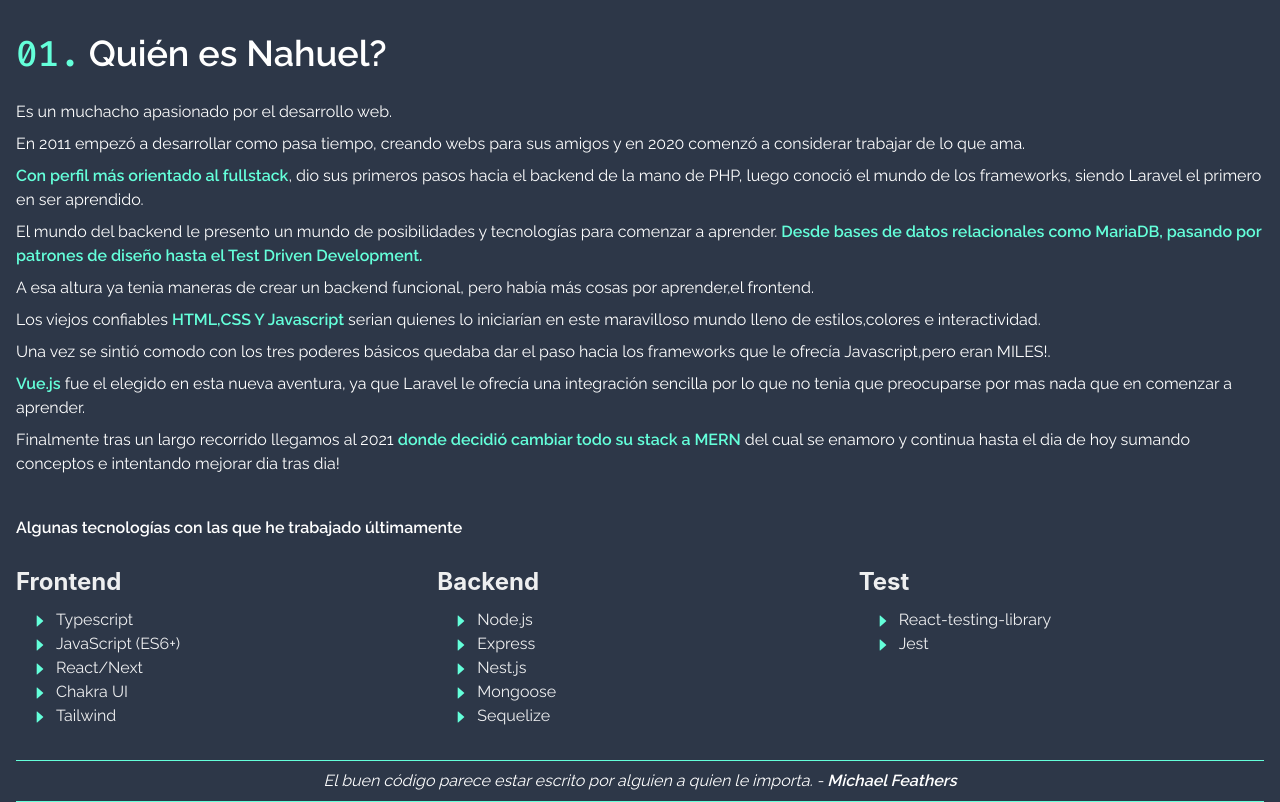
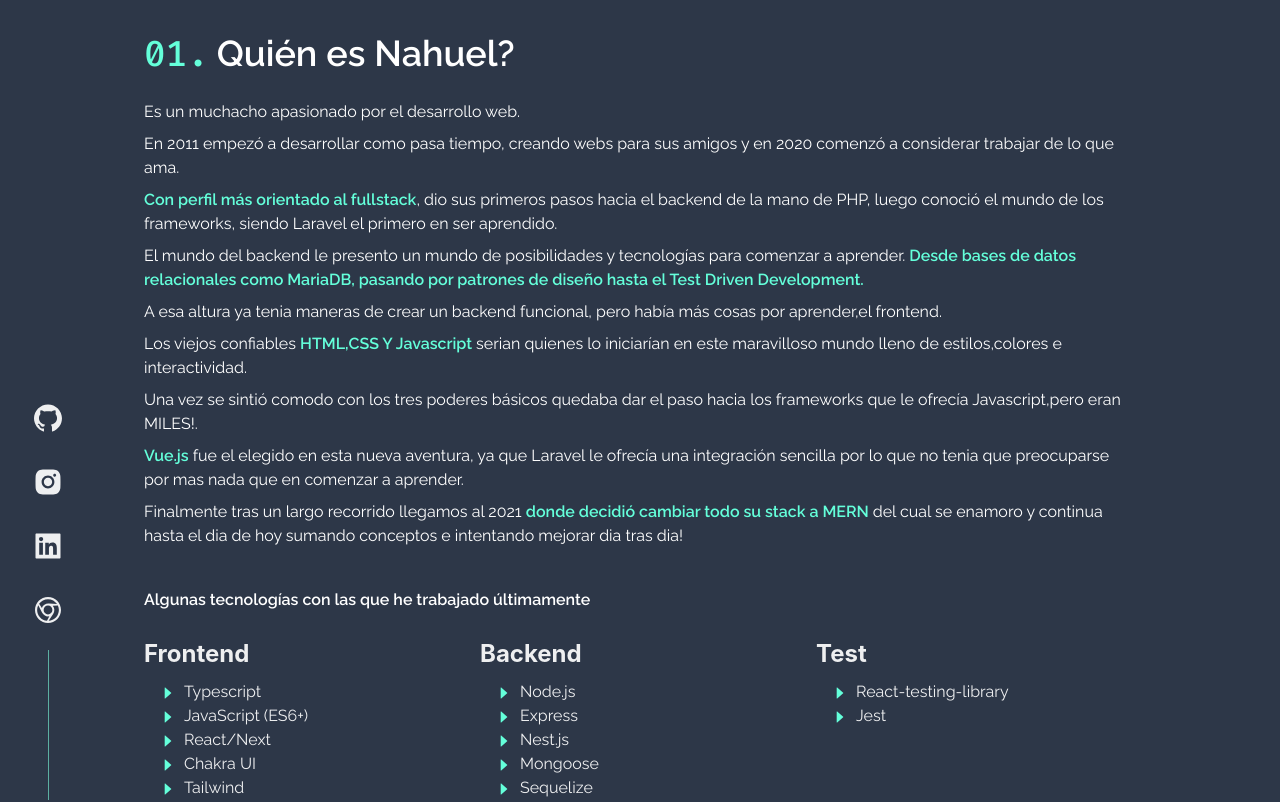
Before and after one commit to nahuelDev23/myPageCv, a Next.js app: page / in a window 1280 px wide. Shown: the top 802 px of the page. Built offline with nearby package versions, Linux system fonts and the light colour scheme.

Commit message:
icons social

```diff
--- a/components/Layout/PublicLayout.tsx
+++ b/components/Layout/PublicLayout.tsx
@@ -1,7 +1,21 @@
-import { Container } from "@chakra-ui/react";
-import React, { FC } from "react";
+import {
+  Center,
+  Container,
+  Divider,
+  Stack,
+  UnorderedList,
+} from "@chakra-ui/react";
+import React, { FC, ReactNode } from "react";
+import {
+  AiFillGithub,
+  AiFillInstagram,
+  AiFillLinkedin,
+  AiOutlineChrome,
+} from "react-icons/ai";
 
 import { IMetadata } from "../../interface";
+import { ItemOfList } from "../ui";
+import { links } from "../../lib/contactLinks.json";
 
 import { HeadComponent } from "./HeadComponent";
 
@@ -10,11 +24,54 @@
   metadata?: IMetadata;
 }
 
+interface Icon {
+  [nameOfIcon: string]: ReactNode;
+}
+
+const icon: Icon = {
+  github: <AiFillGithub aria-label="svg" size="32px" />,
+  linkedin: <AiFillLinkedin aria-label="svg" size="32px" />,
+  instagram: <AiFillInstagram aria-label="svg" size="32px" />,
+  web: <AiOutlineChrome aria-label="svg" size="32px" />,
+};
+
 export const PublicLayout: FC<Props> = ({ children, metadata }) => {
   return (
-    <Container maxWidth="container.xl" position="relative">
-      <HeadComponent metadata={metadata} />
-      {children}
-    </Container>
+    <Stack>
+      <Container maxWidth="container.lg" position="relative">
+        <HeadComponent metadata={metadata} />
+        {children}
+      </Container>
+
+      <Stack
+        alignItems="center"
+        bottom="0"
+        display={{ base: "none", xl: "flex" }}
+        justifyContent="center"
+        left="8"
+        position="fixed"
+      >
+        <UnorderedList
+          alignItems="center"
+          display="flex"
+          flexDir="column"
+          gap="8"
+          justifyContent="center"
+          listStyleType="none"
+          m="0"
+          mb="4"
+          w="100%"
+        >
+          {links.map(({ socialIcon, url }) => (
+            <ItemOfList key={socialIcon} url={url}>
+              {icon[socialIcon]}
+            </ItemOfList>
+          ))}
+        </UnorderedList>
+        <Center height="150px">
+          <Divider bgColor="green.500" orientation="vertical" />
+        </Center>
+      </Stack>
+    </Stack>
   );
 };
```
